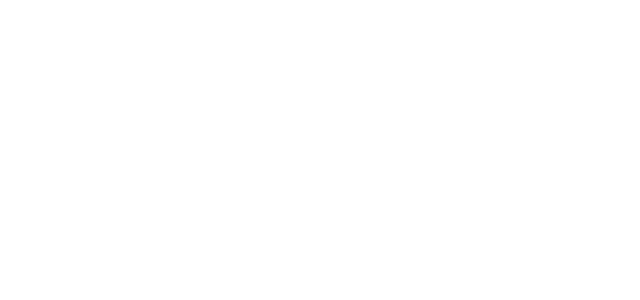
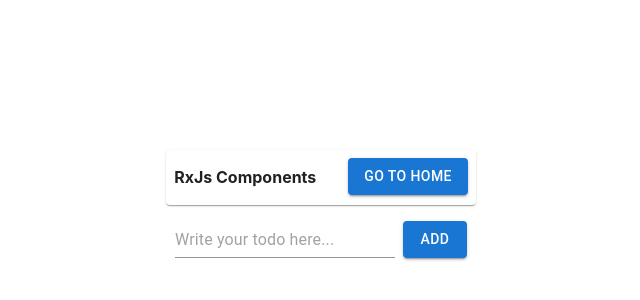
Before and after one commit to mohammad00alavi/react-with-rxjs, a React (Vite) app: page /todo-list in a window 1280 px wide. Before the commit this address had no page. Shown: the part 196-496 px from the top of the page, without its empty margins (319-959 px from the left). Built offline with nearby package versions, Linux system fonts and the light colour scheme.

Commit message:
added todo list component

```diff
--- a/src/App.tsx
+++ b/src/App.tsx
@@ -6,6 +6,7 @@
 import Home from "./pages/Home";
 import ComponentPageLayout from "./layout/ComponentPageLayout";
 import MessageContainer from "./components/Message/MessageContainer";
+import TodoList from "./components/TodoList/TodoList";
 
 function App() {
     return (
@@ -16,6 +17,7 @@
                 <Route path="alarm" element={<AlarmClock />} />
                 <Route path="message-list" element={<MessageContainer />} />
                 <Route path="book-search" element={<BookList />} />
+                <Route path="todo-list" element={<TodoList />} />
             </Route>
         </Routes>
     );
--- /dev/null
+++ b/src/components/TodoList/TodoList.tsx
@@ -0,0 +1,56 @@
+import { Box, Button, Input } from "@mui/material";
+import { useEffect, useRef, useState } from "react";
+import { filter, fromEvent } from "rxjs";
+
+const inputObservableFunc = (input: HTMLInputElement) =>
+    fromEvent<KeyboardEvent>(input, "keydown").pipe(
+        filter((e) => e.key === "Enter")
+    );
+
+const TodoList = () => {
+    const inputRef = useRef<HTMLInputElement>(null);
+    const [items, setItems] = useState<string[]>([]);
+    useEffect(() => {
+        if (inputRef?.current) {
+            const subscribtion = inputObservableFunc(
+                inputRef.current
+            ).subscribe((e) => {
+                const target = e.target as HTMLInputElement;
+                if (target) {
+                    setItems((prevItems) => [
+                        ...prevItems,
+                        target.value.toString(),
+                    ]);
+                }
+            });
+
+            return () => subscribtion.unsubscribe();
+        }
+    }, []);
+    return (
+        <div>
+            <Box sx={{ display: "flex", justifyContent: "center", gap: 1 }}>
+                <Input
+                    type="text"
+                    inputRef={inputRef}
+                    placeholder="Write your todo here..."
+                />
+                <Button variant="contained">Add</Button>
+            </Box>
+            {items.length > 0 && (
+                <ul>
+                    {items.map((item, index) => (
+                        <li
+                            style={{ listStyle: "none", textAlign: "left" }}
+                            key={index}
+                        >
+                            {item}
+                        </li>
+                    ))}
+                </ul>
+            )}
+        </div>
+    );
+};
+
+export default TodoList;
--- a/src/pages/Home.tsx
+++ b/src/pages/Home.tsx
@@ -17,6 +17,9 @@
             <Link to={"/book-search"}>
                 <Button variant="outlined">Auto Complete Search</Button>
             </Link>
+            <Link to={"/todo-list"}>
+                <Button variant="outlined">Todo List</Button>
+            </Link>
         </Container>
     );
 };
```
